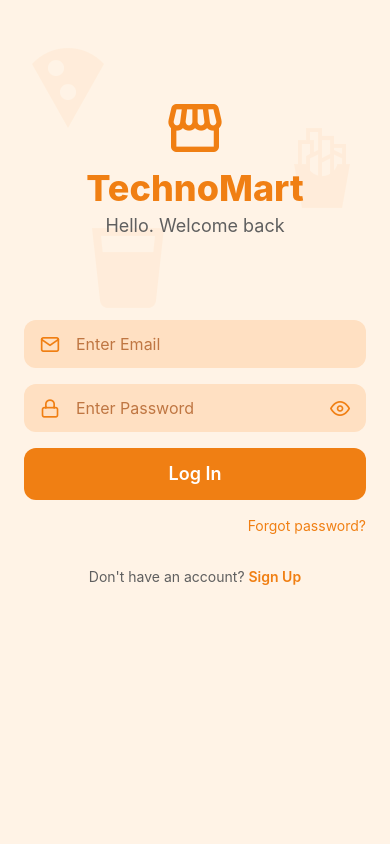
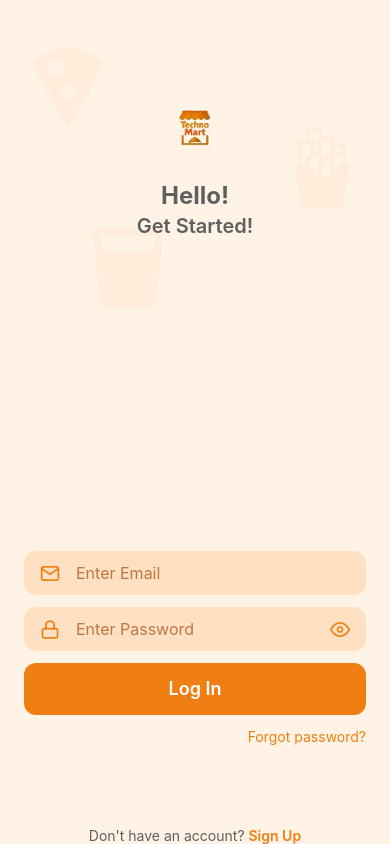
Before and after one commit to jsephandrade/technomart-mobile-app, a React Native app: screen /Login in a window 390 px wide. Built offline with nearby package versions, Linux system fonts and the light colour scheme.

Commit message:
Forms now below

```diff
--- a/package.json
+++ b/package.json
@@ -40,7 +40,9 @@
   },
   "devDependencies": {
     "@babel/core": "^7.25.2",
+    "@react-native-community/cli": "^20.0.0",
     "@types/react": "~19.0.10",
+    "@types/react-native": "^0.72.8",
     "eslint": "^9.33.0",
     "eslint-config-expo": "~9.2.0",
     "tailwindcss": "^3.4.17",
--- a/src/screens/LoginScreen.jsx
+++ b/src/screens/LoginScreen.jsx
@@ -1,5 +1,5 @@
 import React, { useState } from 'react';
-import { View, Text, TextInput, TouchableOpacity, Alert } from 'react-native';
+import { View, Text, TextInput, TouchableOpacity, Alert, Image } from 'react-native';
 import { MaterialCommunityIcons, Feather } from '@expo/vector-icons';
 import AuthLayout from '../components/AuthLayout';
 import { signIn } from '../utils/auth';
@@ -19,20 +19,32 @@ export default function LoginScreen({ navigation }) {
   const [password, setPassword] = useState('');
   const [showPassword, setShowPassword] = useState(false);
   const [loading, setLoading] = useState(false);
+  const [errorMessage, setErrorMessage] = useState('');
 
   const handleLogin = async () => {
+    // Validate input locally and display inline errors rather than alerts
     if (!email.trim() || !password.trim()) {
-      Alert.alert('Missing fields', 'Please enter email and password');
+      if (!email.trim() && !password.trim()) {
+        setErrorMessage('Please enter email and password');
+      } else if (!email.trim()) {
+        setErrorMessage('Please enter your email');
+      } else {
+        setErrorMessage('Please enter your password');
+      }
       return;
     }
+    // clear any existing error message
+    setErrorMessage('');
     setLoading(true);
     try {
       const token = await signIn(email, password);
+      // On success we can still welcome the user via an alert
       Alert.alert('Welcome', `Token: ${token}`);
       setEmail('');
       setPassword('');
     } catch (err) {
-      Alert.alert('Login failed', err.message);
+      // Display API errors inline
+      setErrorMessage(err.message);
     } finally {
       setLoading(false);
     }
@@ -61,20 +73,24 @@ export default function LoginScreen({ navigation }) {
           style={{ position: 'absolute', top: 220, left: 80, opacity: 0.15 }}
         />
         {/* Header with logo and greeting */}
-        <View className="mt-24 items-center">
-          <MaterialCommunityIcons
-            name="storefront-outline"
-            size={64}
-            color="#F07F13"
+        <View className="mt-20 items-center">
+          <Image
+            source={require("../../assets/logo.png")}
+            className="h-24 w-24"
+            resizeMode="contain"
+            accessibilityLabel="TechnoMart logo"
           />
-          <Text className="mt-2 text-4xl font-extrabold text-peach-500">
-            TechnoMart
-          </Text>
-          <Text className="mt-1 text-lg text-sub">Hello. Welcome back</Text>
+          <Text className="text-2xl font-bold mt-1 text-sub">
+  Hello!
+</Text>
+<Text className="text-xl font-semibold text-sub">
+  Get Started!
+</Text>
+
         </View>
         {/* Form fields */}
-        <View className="w-full mt-20 space-y-4">
-          <View className="flex-row items-center rounded-xl bg-peach-100 px-4 py-3">
+        <View className="w-full mt-auto pb-16 space-y-3">
+          <View className="flex-row items-center rounded-xl bg-peach-100 px-4 py-2.5">
             <Feather name="mail" size={20} color="#F07F13" />
             <TextInput
               className="ml-4 flex-1 text-base text-text"
@@ -86,7 +102,7 @@ export default function LoginScreen({ navigation }) {
               autoCapitalize="none"
             />
           </View>
-          <View className="flex-row items-center rounded-xl bg-peach-100 px-4 py-3">
+          <View className="flex-row items-center rounded-xl bg-peach-100 px-4 py-2.5">
             <Feather name="lock" size={20} color="#F07F13" />
             <TextInput
               className="ml-4 flex-1 text-base text-text"
@@ -118,9 +134,13 @@ export default function LoginScreen({ navigation }) {
           <TouchableOpacity className="self-end">
             <Text className="text-sm text-peach-500">Forgot password?</Text>
           </TouchableOpacity>
+          {/* Inline error message */}
+          {errorMessage ? (
+            <Text className="pt-1 text-sm text-red-500">{errorMessage}</Text>
+          ) : null}
         </View>
         {/* Sign up link */}
-        <View className="mt-8 flex-row justify-center">
+        <View className="mt-4 flex-row justify-center">
           <Text className="text-sub">Don't have an account? </Text>
           <TouchableOpacity onPress={() => navigation.navigate('SignUp')}>
             <Text className="font-semibold text-peach-500">Sign Up</Text>
--- a/src/screens/SignUpScreen.jsx
+++ b/src/screens/SignUpScreen.jsx
@@ -1,5 +1,5 @@
 import React, { useState } from 'react';
-import { View, Text, TextInput, TouchableOpacity, Alert } from 'react-native';
+import { View, Text, TextInput, TouchableOpacity, Alert, Image } from 'react-native';
 import { MaterialCommunityIcons, Feather } from '@expo/vector-icons';
 import AuthLayout from '../components/AuthLayout';
 import { register } from '../utils/auth';
@@ -20,15 +20,19 @@ export default function SignUpScreen({ navigation }) {
   const [showPassword, setShowPassword] = useState(false);
   const [showConfirm, setShowConfirm] = useState(false);
   const [loading, setLoading] = useState(false);
+  const [errorMessage, setErrorMessage] = useState('');
 
   const handleRegister = async () => {
-    if (!name.trim() || !email.trim() || !password || password !== confirm) {
-      Alert.alert(
-        'Invalid input',
-        'Please fill all fields and ensure passwords match.'
-      );
+    // basic validation for sign up inputs; show inline errors instead of alerts
+    if (!name.trim() || !email.trim() || !password.trim() || !confirm.trim()) {
+      setErrorMessage('Please fill out all fields');
       return;
     }
+    if (password !== confirm) {
+      setErrorMessage('Passwords do not match');
+      return;
+    }
+    setErrorMessage('');
     setLoading(true);
     try {
       const id = await register(name, email, password);
@@ -40,7 +44,7 @@ export default function SignUpScreen({ navigation }) {
       setPassword('');
       setConfirm('');
     } catch (err) {
-      Alert.alert('Registration failed', err.message);
+      setErrorMessage(err.message);
     } finally {
       setLoading(false);
     }
@@ -69,11 +73,12 @@ export default function SignUpScreen({ navigation }) {
           style={{ position: 'absolute', top: 220, left: 80, opacity: 0.15 }}
         />
         {/* Header with logo and title */}
-        <View className="mt-24 items-center">
-          <MaterialCommunityIcons
-            name="storefront-outline"
-            size={64}
-            color="#F07F13"
+        <View className="mt-20 items-center">
+          <Image
+            source={require('../../assets/logo.png')}
+            className="h-24 w-24"
+            resizeMode="contain"
+            accessibilityLabel="TechnoMart logo"
           />
           <Text className="mt-2 text-3xl font-extrabold text-peach-500">
             Join TechnoMart
@@ -81,8 +86,8 @@ export default function SignUpScreen({ navigation }) {
           <Text className="mt-1 text-lg text-sub">Create your account</Text>
         </View>
         {/* Form fields */}
-        <View className="w-full mt-20 space-y-4">
-          <View className="flex-row items-center rounded-xl bg-peach-100 px-4 py-3">
+        <View className="w-full mt-auto pb-16 space-y-3">
+          <View className="flex-row items-center rounded-xl bg-peach-100 px-4 py-2.5">
             <Feather name="user" size={20} color="#F07F13" />
             <TextInput
               className="ml-4 flex-1 text-base text-text"
@@ -92,7 +97,7 @@ export default function SignUpScreen({ navigation }) {
               onChangeText={setName}
             />
           </View>
-          <View className="flex-row items-center rounded-xl bg-peach-100 px-4 py-3">
+          <View className="flex-row items-center rounded-xl bg-peach-100 px-4 py-2.5">
             <Feather name="mail" size={20} color="#F07F13" />
             <TextInput
               className="ml-4 flex-1 text-base text-text"
@@ -104,7 +109,7 @@ export default function SignUpScreen({ navigation }) {
               autoCapitalize="none"
             />
           </View>
-          <View className="flex-row items-center rounded-xl bg-peach-100 px-4 py-3">
+          <View className="flex-row items-center rounded-xl bg-peach-100 px-4 py-2.5">
             <Feather name="lock" size={20} color="#F07F13" />
             <TextInput
               className="ml-4 flex-1 text-base text-text"
@@ -124,7 +129,7 @@ export default function SignUpScreen({ navigation }) {
               />
             </TouchableOpacity>
           </View>
-          <View className="flex-row items-center rounded-xl bg-peach-100 px-4 py-3">
+          <View className="flex-row items-center rounded-xl bg-peach-100 px-4 py-2.5">
             <Feather name="lock" size={20} color="#F07F13" />
             <TextInput
               className="ml-4 flex-1 text-base text-text"
@@ -153,9 +158,13 @@ export default function SignUpScreen({ navigation }) {
               {loading ? 'Loading...' : 'Sign Up'}
             </Text>
           </TouchableOpacity>
+          {/* Inline error message */}
+          {errorMessage ? (
+            <Text className="pt-1 text-sm text-red-500">{errorMessage}</Text>
+          ) : null}
         </View>
         {/* Link back to login */}
-        <View className="mt-8 flex-row justify-center">
+        <View className="mt-4 flex-row justify-center">
           <Text className="text-sub">Already have an account? </Text>
           <TouchableOpacity onPress={() => navigation.navigate('Login')}>
             <Text className="font-semibold text-peach-500">Log In</Text>
```
Also changed, not shown: 1 other file (tests, documents, lock files or other folders).
